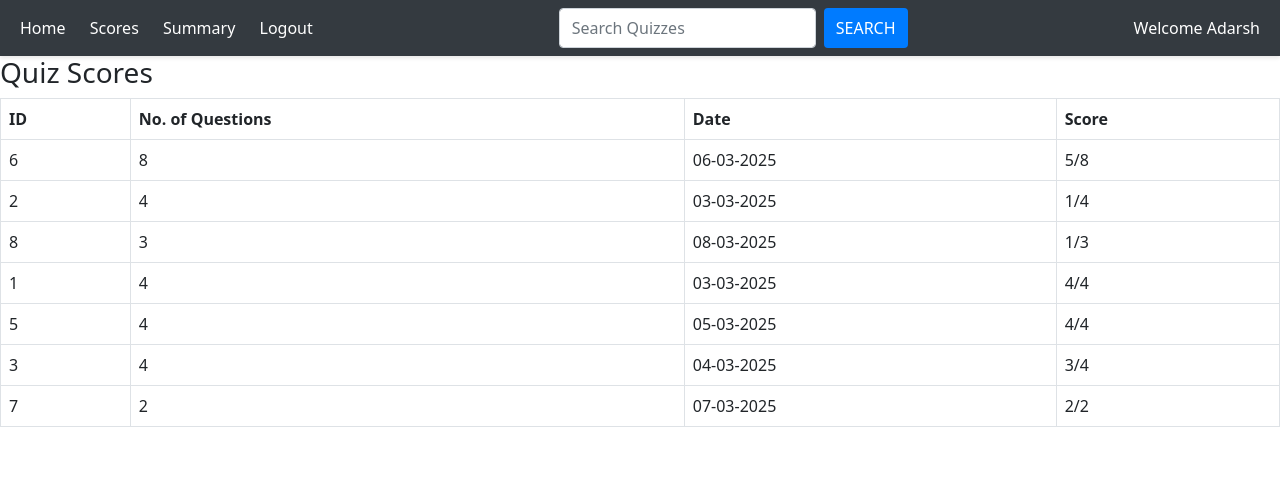
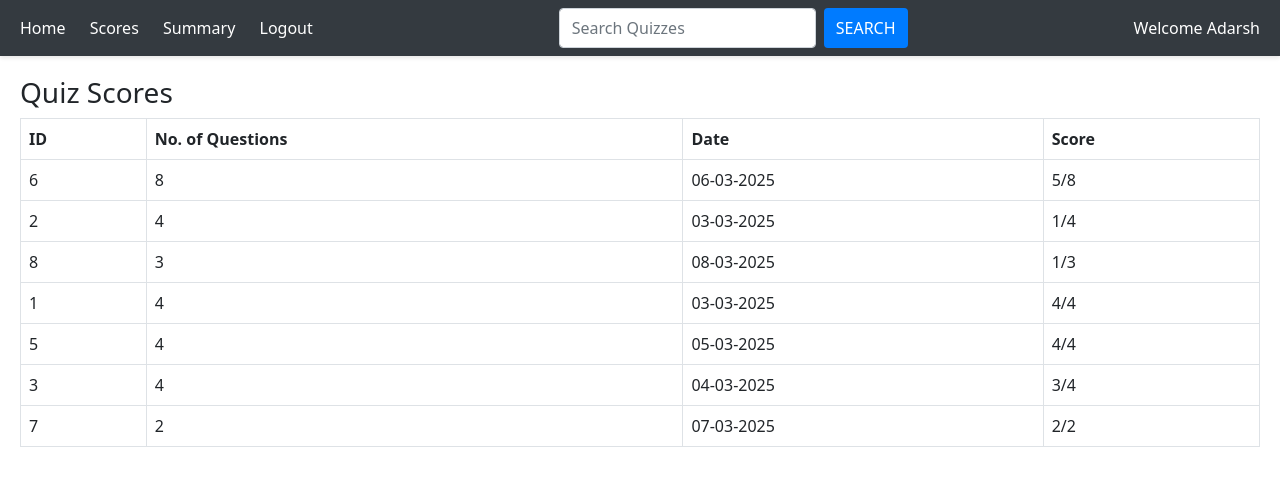
Before and after one commit to 23f2002420/Quiz-master, a Flask app: page /view_scores/3 in a window 1280 px wide. Shown: the top 486 px of the page. Run offline with Flask 3, Linux system fonts and the light colour scheme; data comes from the database, SQL or seed files in the repository.

Commit message:
add some style

```diff
--- a/application/controllers.py
+++ b/application/controllers.py
@@ -341,7 +341,7 @@ def user_dashboard(user_id):
             flash("Invalid date format. Please use YYYY-MM-DD.", "error")
     user_scores = user_scores_query.all()
     today = date.today()
-    upcoming_quizzes = Quiz.query.filter(Quiz.date_of_quiz >= today)
+    upcoming_quizzes = Quiz.query.filter(Quiz.date_of_quiz >= today).options(db.joinedload(Quiz.chapter))
     if search_query:
         upcoming_quizzes = upcoming_quizzes.filter(
             Quiz.title.ilike(f"%{search_query}%")
--- a/static/user_dash.css
+++ b/static/user_dash.css
@@ -65,6 +65,12 @@ body{
 .navbar button:hover{
     background-color: #0056b3;
 }
+.dashboard{
+    padding: 20px;
+    flex-wrap: wrap;
+    justify-content:  flex-start;
+    gap: 20px;
+}
 
 .btn{
     padding:8px 12px;
--- a/templates/user_dash.html
+++ b/templates/user_dash.html
@@ -22,12 +22,13 @@
                 <span class="navbar-text">Welcome {{user.username}}</span>
         </nav>
 
-
+        <div class="dashboard">
             <h3>Upcoming Quizzes</h3>
             <table class="table table-bordered">
                 <thead>
                     <tr>
                         <th>ID</th>
+                        <th>Chapter</th>
                         <th>No. of Questions</th>
                         <th>Date</th>
                         <th>Duration</th>
@@ -38,9 +39,11 @@
                     {% for quiz in upcoming_quizzes %}
                     <tr>
                         <td>{{ quiz.id }}</td>
+                        <td> {{quiz.chapter.name}}</td>
                         <td>{{ quiz.questions|length }}</td>
                         <td>{{ quiz.date_of_quiz.strftime('%d/%m/%Y')}}</td>
                         <td>{{ quiz.time_duration }}</td>
+
                         <td>
                             <a href="{{ url_for('view_quiz', quiz_id = quiz.id) }}"><button class="btn btn-info btn-sm">View</button></a>
                             <a href="{{ url_for('start_quiz', quiz_id = quiz.id) }}"><button class="btn btn-success btn-sm">Start</button></a>
@@ -50,6 +53,7 @@
                 </tbody>
             </table>
         </div>
+    </div>
 </body>
 </html>
 </body>
--- a/templates/view_scores.html
+++ b/templates/view_scores.html
@@ -23,6 +23,7 @@
                 </form>
                 <span class="navbar-text">Welcome {{user.username}}</span>
         </nav>
+        <div class="dashboard">
             <h3>Quiz Scores</h3>
             <table class="table table-bordered">
                 <thead>
@@ -45,5 +46,6 @@
                 </tbody>
             </table>
         </div>
+    </div>
 </body>
 </html>
```
Also changed, not shown: static/view_quiz.css (+7 -0 lines), templates/summary.html (deleted, +0 -12 lines). Lines whose indentation alone changed are shown as unchanged.
